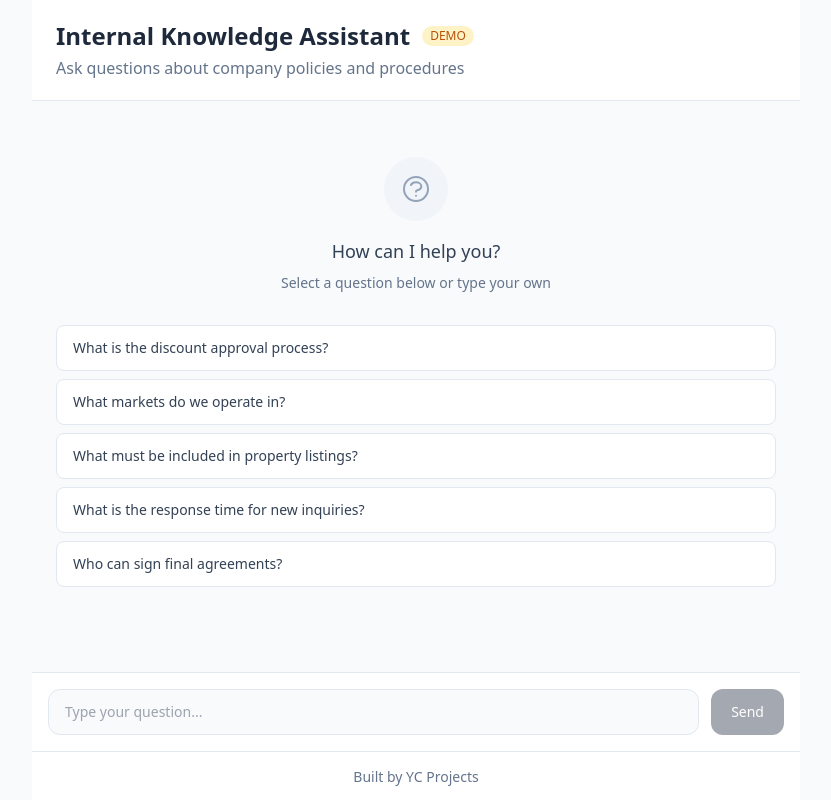
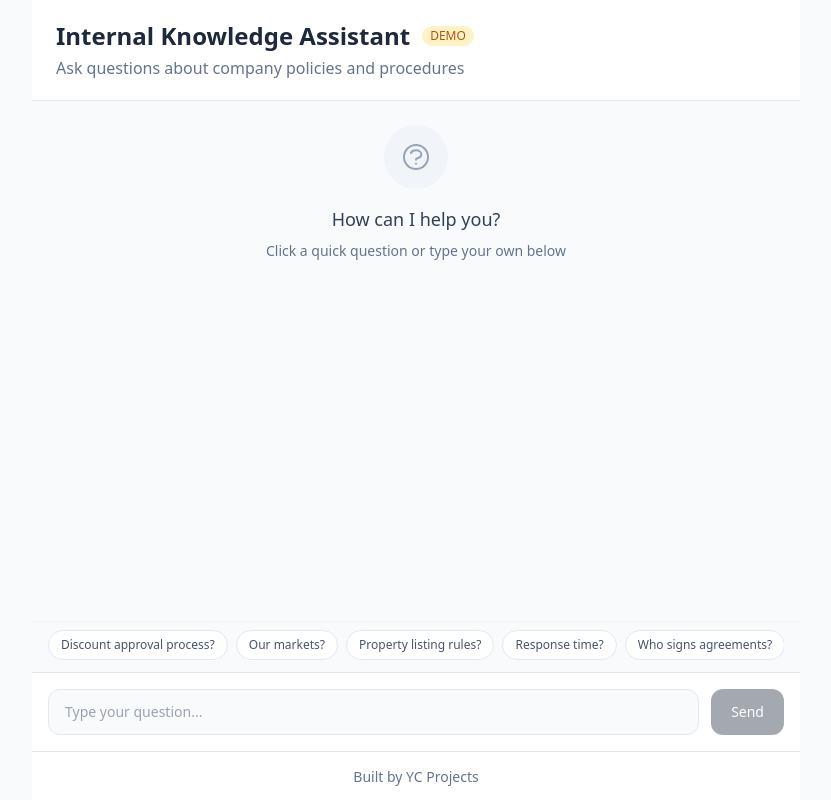
Before and after one commit to yanagh/internal-knowledge-assistant-demo, a Next.js app: page / in a window 1280 px wide. Shown: the whole page, without its empty margins (224-1055 px from the left). Built offline with nearby package versions, Linux system fonts and the light colour scheme.

Commit message:
Quick questions as always-visible bubble chips

```diff
--- a/src/app/globals.css
+++ b/src/app/globals.css
@@ -5,3 +5,12 @@
 body {
   font-family: system-ui, -apple-system, sans-serif;
 }
+
+.scrollbar-hide {
+  -ms-overflow-style: none;
+  scrollbar-width: none;
+}
+
+.scrollbar-hide::-webkit-scrollbar {
+  display: none;
+}
--- a/src/app/page.tsx
+++ b/src/app/page.tsx
@@ -8,11 +8,11 @@ interface Message {
 }
 
 const QUICK_QUESTIONS = [
-  'What is the discount approval process?',
-  'What markets do we operate in?',
-  'What must be included in property listings?',
-  'What is the response time for new inquiries?',
-  'Who can sign final agreements?',
+  'Discount approval process?',
+  'Our markets?',
+  'Property listing rules?',
+  'Response time?',
+  'Who signs agreements?',
 ]
 
 export default function Home() {
@@ -68,29 +68,15 @@ export default function Home() {
         {/* Chat Area */}
         <div className="flex-1 overflow-y-auto p-6 space-y-4">
           {messages.length === 0 ? (
-            <div className="py-8">
-              <div className="text-center mb-8">
+            <div className="flex items-center justify-center h-full">
+              <div className="text-center">
                 <div className="inline-flex items-center justify-center w-16 h-16 bg-slate-100 rounded-full mb-4">
                   <svg className="w-8 h-8 text-slate-400" fill="none" stroke="currentColor" viewBox="0 0 24 24">
                     <path strokeLinecap="round" strokeLinejoin="round" strokeWidth={1.5} d="M8.228 9c.549-1.165 2.03-2 3.772-2 2.21 0 4 1.343 4 3 0 1.4-1.278 2.575-3.006 2.907-.542.104-.994.54-.994 1.093m0 3h.01M21 12a9 9 0 11-18 0 9 9 0 0118 0z" />
                   </svg>
                 </div>
                 <h2 className="text-lg font-medium text-slate-700 mb-2">How can I help you?</h2>
-                <p className="text-slate-500 text-sm">Select a question below or type your own</p>
-              </div>
-
-              {/* Quick Questions */}
-              <div className="space-y-2">
-                {QUICK_QUESTIONS.map((question, i) => (
-                  <button
-                    key={i}
-                    onClick={() => sendMessage(question)}
-                    disabled={loading}
-                    className="w-full text-left px-4 py-3 bg-white border border-slate-200 rounded-lg hover:border-slate-300 hover:bg-slate-50 transition-colors text-slate-700 text-sm disabled:opacity-50"
-                  >
-                    {question}
-                  </button>
-                ))}
+                <p className="text-slate-500 text-sm">Click a quick question or type your own below</p>
               </div>
             </div>
           ) : (
@@ -125,6 +111,22 @@ export default function Home() {
               )}
             </>
           )}
+        </div>
+
+        {/* Quick Questions - Always visible */}
+        <div className="bg-slate-50 px-4 py-2 border-t border-slate-100">
+          <div className="flex gap-2 overflow-x-auto pb-1 scrollbar-hide">
+            {QUICK_QUESTIONS.map((question, i) => (
+              <button
+                key={i}
+                onClick={() => sendMessage(question)}
+                disabled={loading}
+                className="flex-shrink-0 px-3 py-1.5 bg-white border border-slate-200 rounded-full text-xs text-slate-600 hover:bg-slate-100 hover:border-slate-300 transition-colors disabled:opacity-50 whitespace-nowrap"
+              >
+                {question}
+              </button>
+            ))}
+          </div>
         </div>
 
         {/* Input Area */}
```
